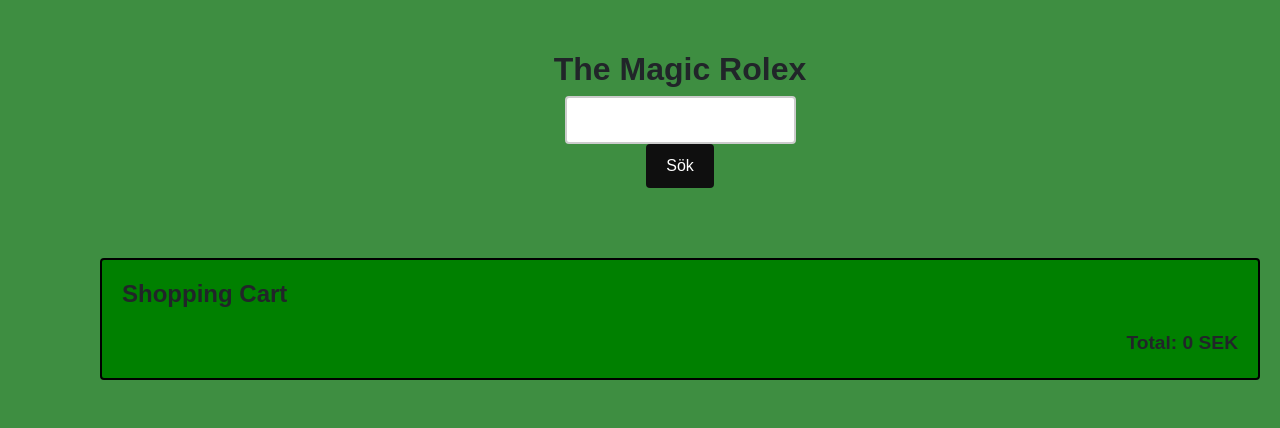
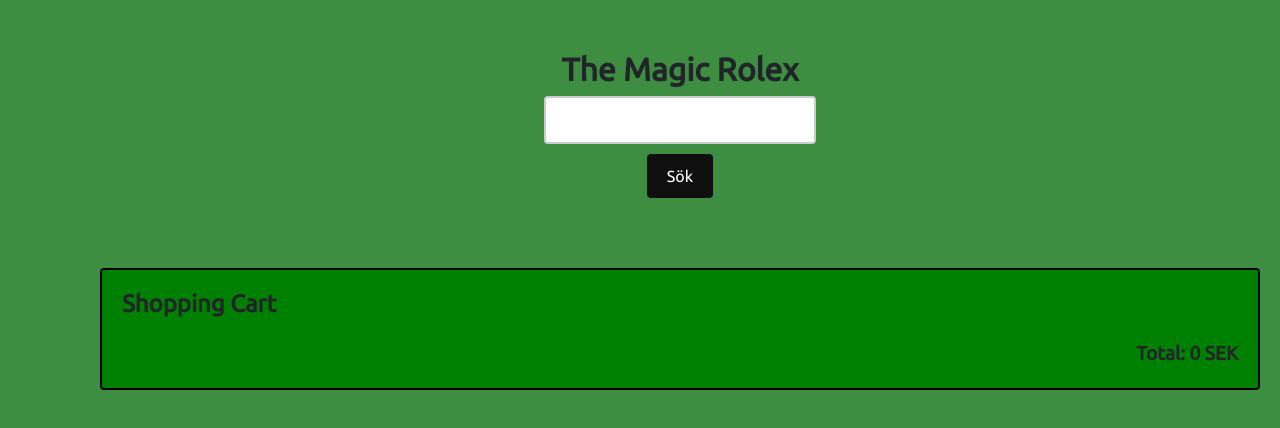
Before and after one commit to TKprinz/WebShop, a React (Create React App) app: page / in a window 1280 px wide. Shown: the top 428 px of the page. Built offline with nearby package versions, Linux system fonts and the light colour scheme.

Commit message:
Added UI.

```diff
--- a/public/index.html
+++ b/public/index.html
@@ -9,7 +9,12 @@
       name="description"
       content="Web site created using create-react-app"
     />
-
+    <link rel="preconnect" href="https://fonts.googleapis.com" />
+    <link rel="preconnect" href="https://fonts.gstatic.com" crossorigin />
+    <link
+      href="https://fonts.googleapis.com/css2?family=Ubuntu&display=swap"
+      rel="stylesheet"
+    />
     <link rel="apple-touch-icon" href="%PUBLIC_URL%/logo192.png" />
     <!--
       manifest.json provides metadata used when your web app is installed on a
@@ -25,7 +30,7 @@
       work correctly both with client-side routing and a non-root public URL.
       Learn how to configure a non-root public URL by running `npm run build`.
     -->
-    <title>Rolex</title>
+    <title>TK's Rolex Shop</title>
   </head>
   <body>
     <noscript>You need to enable JavaScript to run this app.</noscript>
--- a/src/App.css
+++ b/src/App.css
@@ -13,7 +13,6 @@
 
 .product-info {
   margin-left: 20px;
-  background-color: #4caf50; /* Green */
   border: none;
   color: white;
   padding: 10px 20px;
@@ -41,22 +40,16 @@
 }
 
 .product-info button:hover {
-  background-color: #3e8e41; /* Mörkare grön färg vid hover */
+  background-color: #3e8e41;
 }
 
 .product-info:hover {
   background-color: #3e8e41;
 }
 
-.product-info:active {
-  background-color: #4caf50;
-  box-shadow: 0 5px #666;
-  transform: translateY(4px);
-}
-
 .rubrik {
   text-align: center;
-  font-family: Arial, sans-serif;
+  font-family: "Ubuntu", sans-serif;
   font-weight: bold;
   font-size: 2rem;
 }
@@ -65,7 +58,7 @@
   display: block;
   margin: 0 auto;
   padding: 10px;
-  font-family: Arial, sans-serif;
+  font-family: "Ubuntu", sans-serif;
   font-size: 1rem;
   border: 2px solid #ccc;
   border-radius: 4px;
@@ -80,7 +73,7 @@
   display: block;
   margin: 0 auto;
   padding: 10px 20px;
-  font-family: Arial, sans-serif;
+  font-family: "Ubuntu", sans-serif;
   font-size: 1rem;
   background-color: #0f0f0f;
   color: #fff;
@@ -88,6 +81,10 @@
   border-radius: 4px;
   cursor: pointer;
   transition: background-color 0.3s ease-in-out;
+}
+
+.searchBtnWhole {
+  margin-top: 10px;
 }
 
 .searchbar:hover {
@@ -120,7 +117,7 @@
   border: 2px solid black;
   border-radius: 4px;
   background-color: green;
-  font-family: Arial, sans-serif;
+  font-family: "Ubuntu", sans-serif;
 }
 
 .shopping-cart h2 {
@@ -229,7 +226,6 @@
   height: auto;
   margin: 10px;
   border-radius: 4px;
-  box-shadow: 0 2px 4px rgba(0, 0, 0, 0.2);
 }
 
 .name {
@@ -242,7 +238,7 @@
   display: flex;
   flex-direction: column;
   font-size: 20px;
-  font-family: "Roboto", sans-serif;
+  font-family: "Ubuntu", sans-serif;
 }
 
 .productNumber {
@@ -263,3 +259,7 @@
   width: 100%;
   height: 100%;
 }
+
+.modal {
+  font-family: "Ubuntu", sans-serif;
+}
--- a/src/Components/Search.jsx
+++ b/src/Components/Search.jsx
@@ -35,9 +35,11 @@
           value={search}
           onChange={handleSearch}
         />
-        <button className="searchBtn" onClick={SearchObject}>
-          Sök
-        </button>
+        <div className="searchBtnWhole">
+          <button className="searchBtn" onClick={SearchObject}>
+            Sök
+          </button>
+        </div>
       </div>
       <div className="products">
         <Products product={products} />
```
